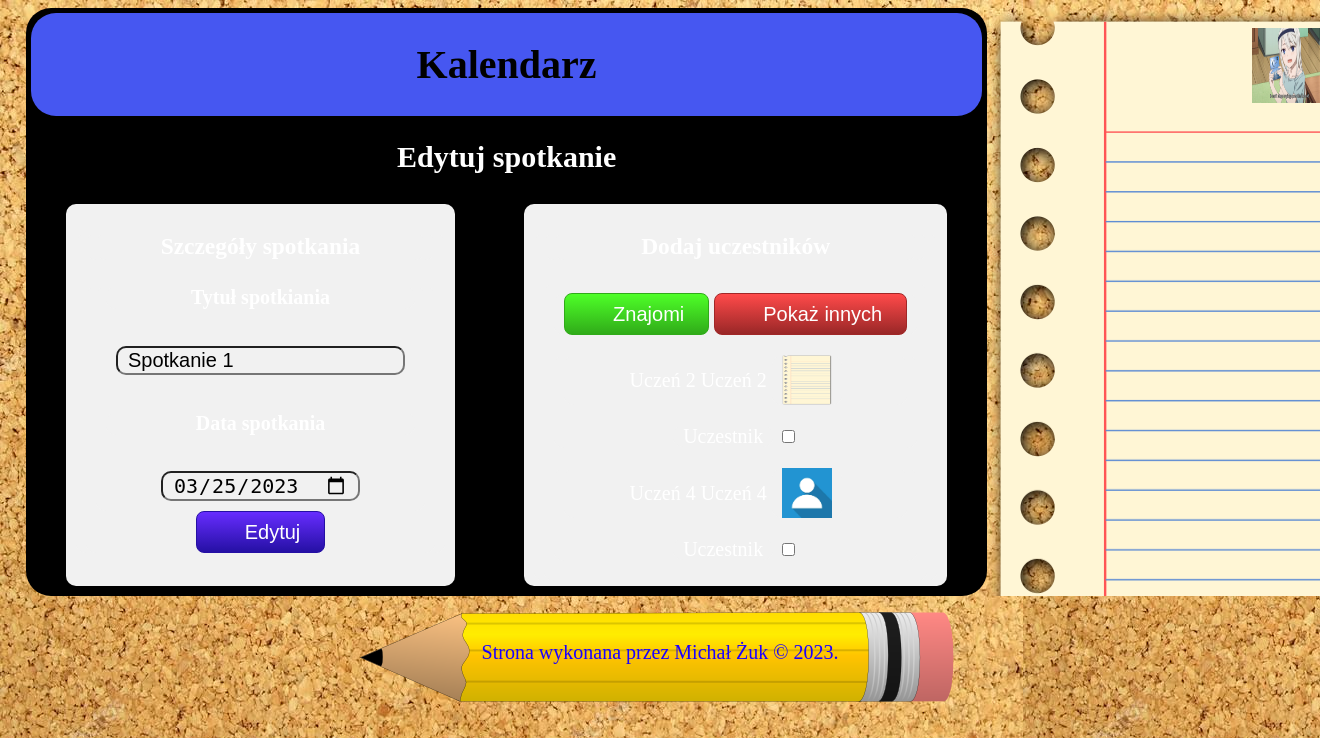
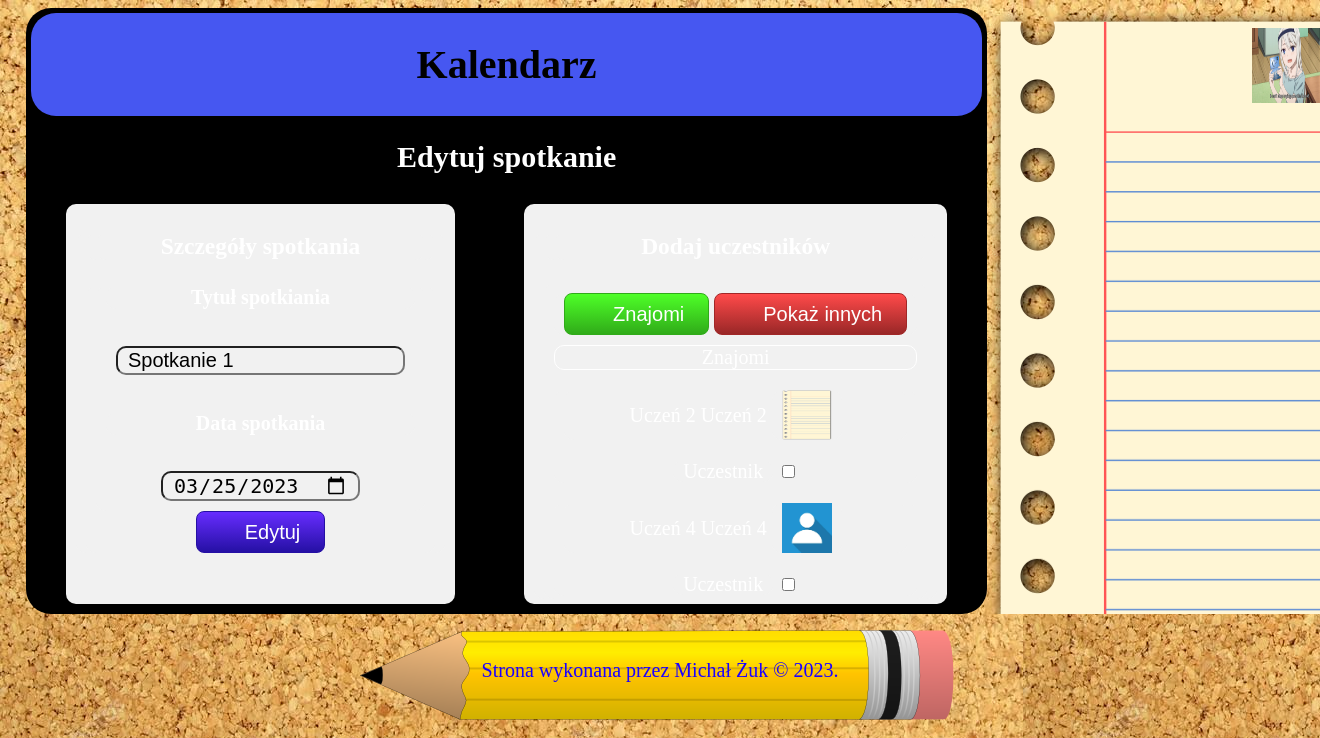
Before and after one commit to michasGH30/Kalendarz-projekt-WWW, a PHP site: page /meeting_edit.php?mID=1 in a window 1320 px wide; the page is wider, and only the part inside the window is pictured. Shown: the top 738 px of that part. Run offline with PHP 8.4, Linux system fonts and the light colour scheme; a user stored in the database is signed in; data comes from the database, SQL or seed files in the repository.

Commit message:
dodanie informacji kto sie wyswietla znajomi/inni

```diff
--- a/add_meeting.php
+++ b/add_meeting.php
@@ -60,6 +60,7 @@ if (!isset($_POST["day"])) {
                                     <button id="changeVisibleFriends" class="friends_meeting">Znajomi</button>
                                     <button id="changeVisibleOthers" class="others_meeting">Pokaż innych</button>
                                 </div>
+                                <div id="who">Znajomi</div>
                                 <?php
                                 $ID = $_SESSION["ID"];
                                 $sql = "SELECT users.ID, users.name, users.surname, users.picture FROM users WHERE users.ID !=$ID AND users.ID IN(SELECT friends.ID_friend FROM friends WHERE friends.ID_user = $ID)";
--- a/meeting_edit.php
+++ b/meeting_edit.php
@@ -73,6 +73,7 @@ if (!isset($_GET["mID"])) {
                                     <button id="changeVisibleFriends" class="friends_meeting">Znajomi</button>
                                     <button id="changeVisibleOthers" class="others_meeting">Pokaż innych</button>
                                 </div>
+                                <div id="who">Znajomi</div>
                                 <?php
                                 $sql = "SELECT users.ID, users.name, users.surname, users.picture FROM users WHERE users.ID !=$ID AND users.ID IN (SELECT friends.ID_friend FROM friends WHERE friends.ID_user = $ID)";
                                 $result = $conn->query($sql);
--- a/scripts/change_visibility_on_meetings.js
+++ b/scripts/change_visibility_on_meetings.js
@@ -3,10 +3,12 @@ $(document).ready(function () {
     $("#changeVisibleFriends").on("click", function () {
         $(".friendsOnMeeting").css("display", "block");
         $(".othersOnMeeting").css("display", "none");
+        $("#who").text("Znajomi");
     });
 
     $("#changeVisibleOthers").on("click", function () {
         $(".friendsOnMeeting").css("display", "none");
         $(".othersOnMeeting").css("display", "block");
+        $("#who").text("Inni");
     });
 });
--- a/style/style.css
+++ b/style/style.css
@@ -370,3 +370,8 @@ input[type="date"] {
 .currentDate {
 	outline: red solid 10px;
 }
+
+#who {
+	margin-top: 10px;
+	border: 1px solid white;
+}
```
